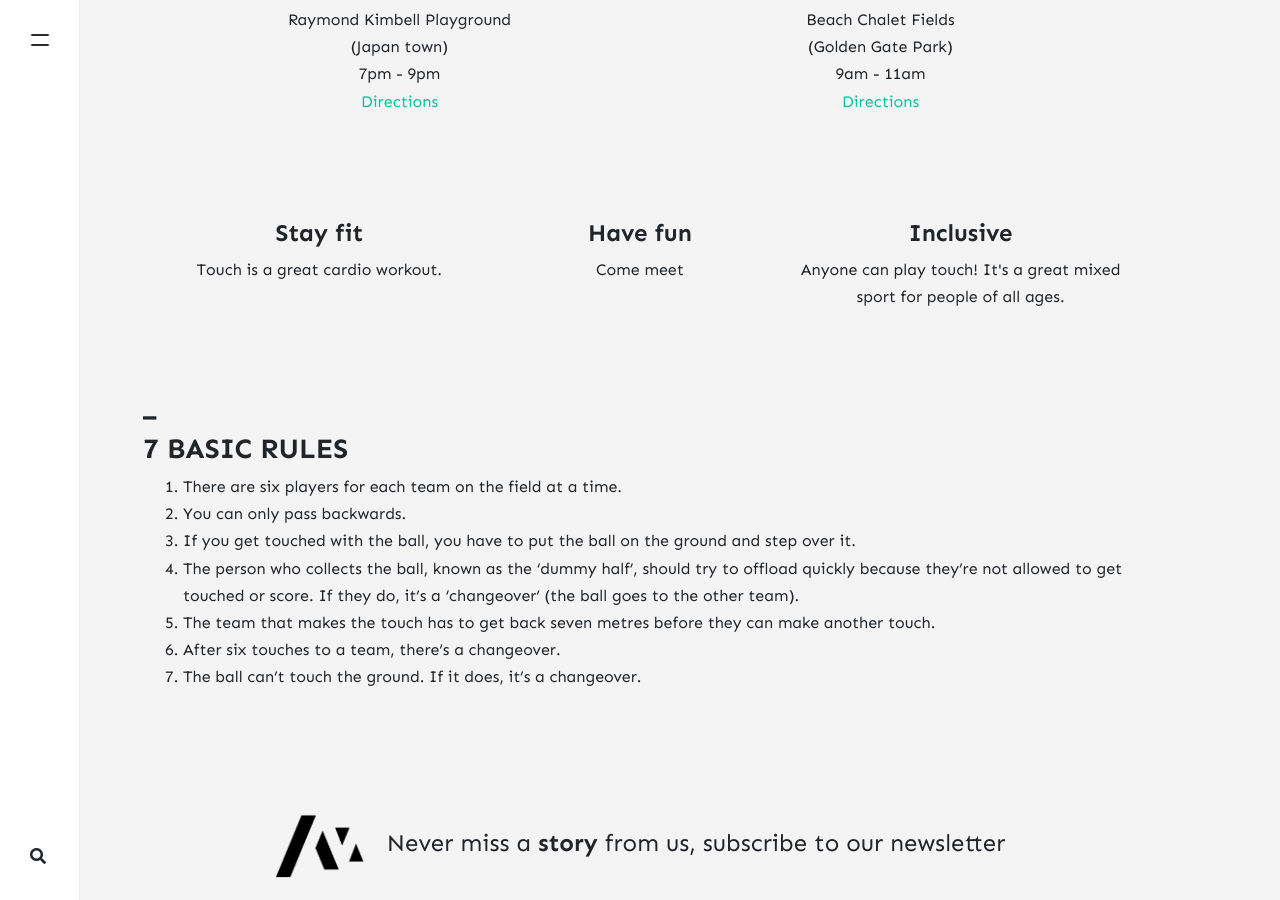
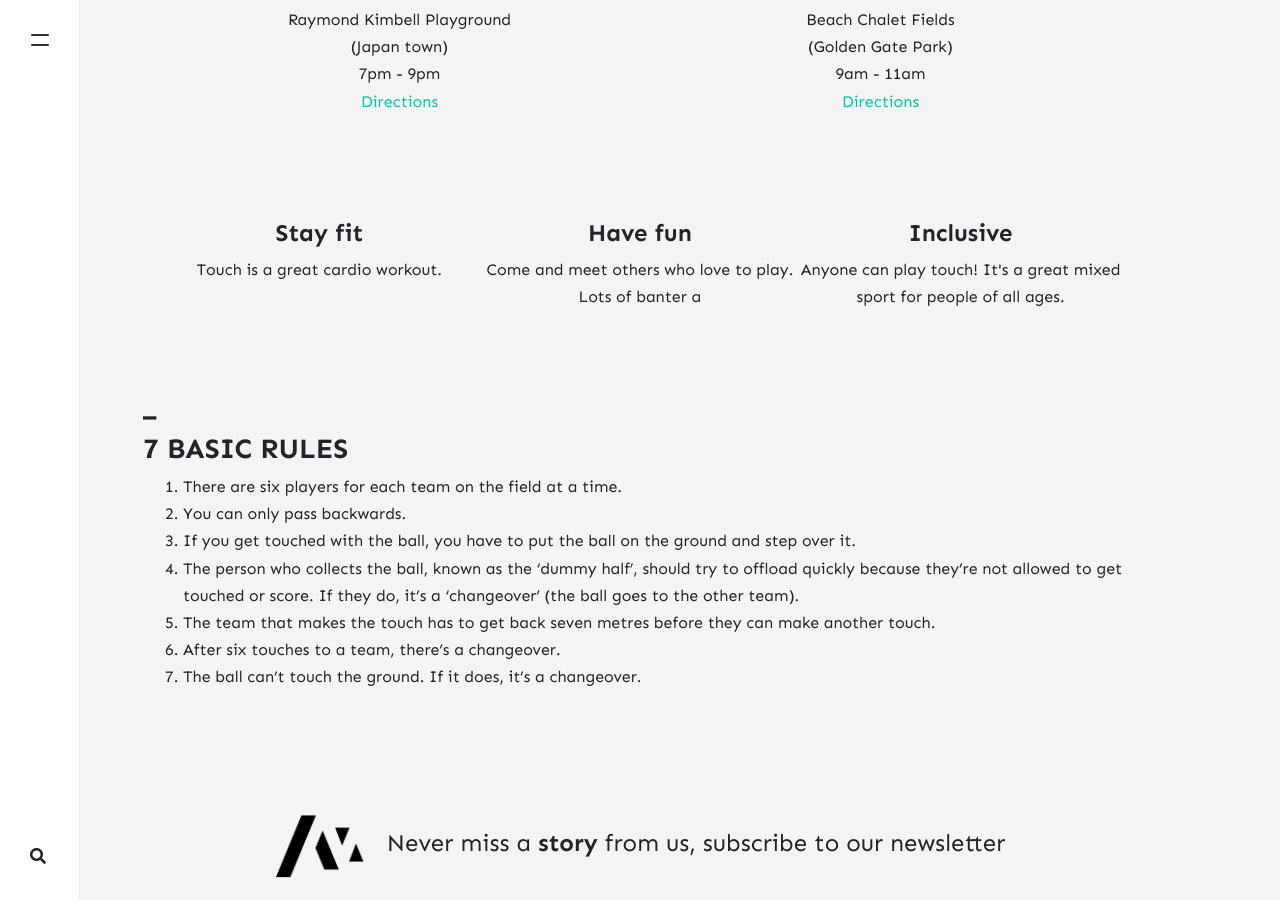
Before and after one commit to stackbit-projects/blue-triceratops-4f502, a Jekyll site: the page built from _pages/about.md, in a window 1280 px wide and 900 px high, scrolled down 524 px. Built offline with Jekyll 4.4.1, drawn with Linux system fonts in a browser that asks for light colours; nearby versions of some CDN libraries; comment, search, counter and statistics services are not loaded.

Commit message:
home.html: changed

```diff
--- a/_layouts/home.html
+++ b/_layouts/home.html
@@ -55,7 +55,7 @@ permalink: "/home.html"
         </div>
         <div class="three-column">
             <h4>Have fun</h4>
-            <p>Come meet </p>
+            <p>Come and meet others who love to play. Lots of banter a</p>
         </div>
         <div class="three-column">
             <h4>Inclusive</h4>
```
